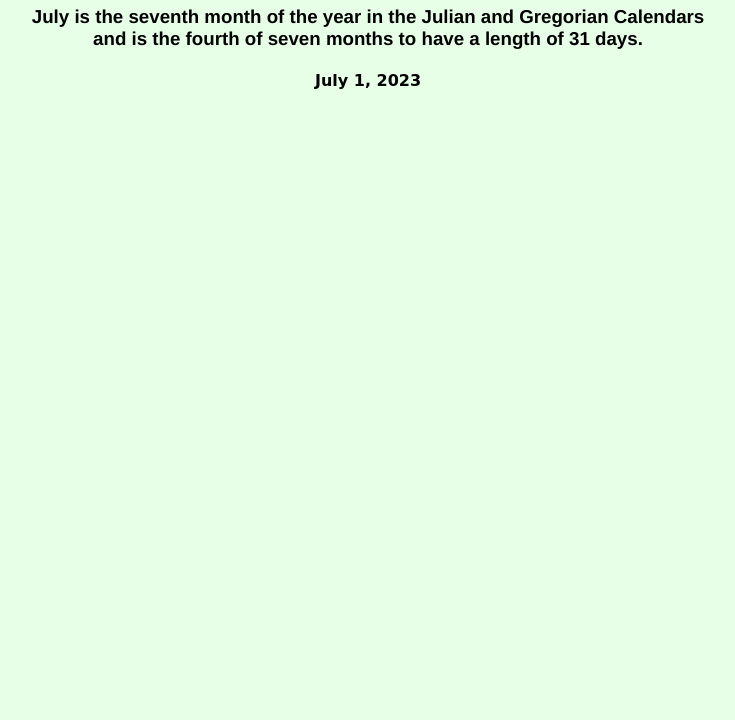
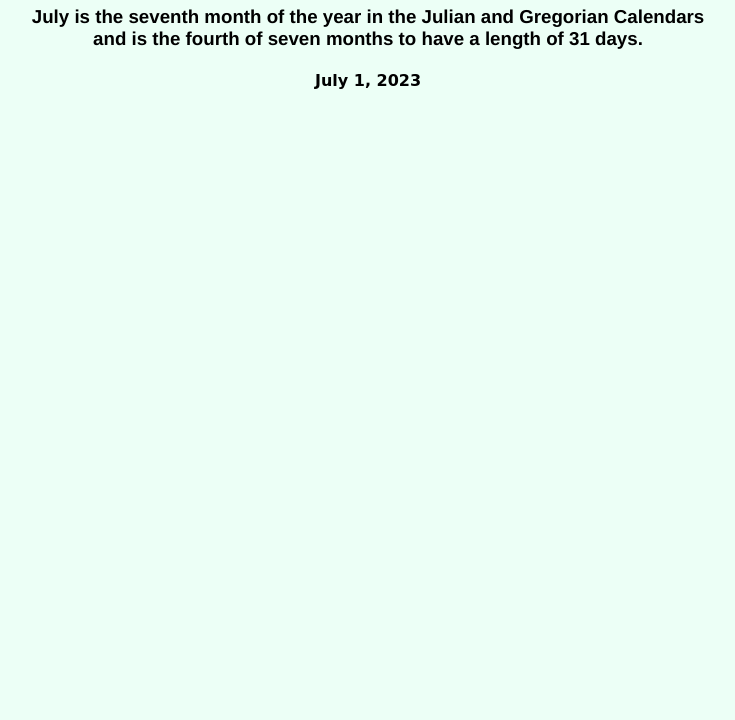
Before and after one commit to joanneguan59/typography-web.github.io, a plain HTML site: page index.html in a window 1280 px wide. Shown: the part 80-800 px from the top of the page, without its empty margins (272-1007 px from the left). Drawn offline with Linux system fonts and the light colour scheme.

Commit message:
Update style.css

```diff
--- a/style.css
+++ b/style.css
@@ -1,6 +1,6 @@
 body{
   text-align: center;
-  background-color: #e6ffe6;
+  background-color: #ecfff6;
 }
 h1{
   font-family: "Georgia", serif;
```
